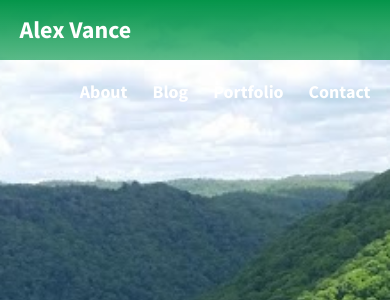
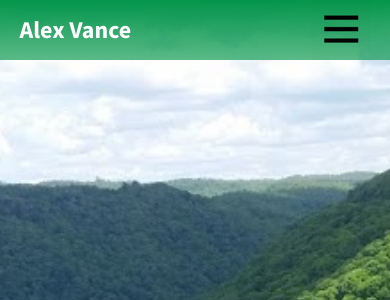
Before and after one commit to HerdADVance/blog, a PHP site: page /article.php in a window 390 px wide. Shown: the top 300 px of the page. Run offline with PHP 8.4, Linux system fonts and the light colour scheme.

Commit message:
Mobile design for Home Listing articles and hamburger button

```diff
--- a/article.php
+++ b/article.php
@@ -14,7 +14,7 @@
 <body>
 	<header class="site-header wrap left">
 		<span><a class="site-logo" href="/">Alex Vance</a></span>
-		<nav class="nav">
+		<nav class="nav desktop">
 			<ul>
 				<li><a href="">About</a></li>
 				<li><a href="">Blog</a></li>
@@ -22,15 +22,16 @@
 				<li><a href="">Contact</a></li>
 			</ul>
 		</nav>
+		<span class="mobile hamburger"><img src="/assets/images/hamburger.png"></span>
 	</header>
 	<div class="article-image"></div>
 	<div class="parallax">
 		<main class="main article-main">
 			<article class="article wrap">
 				<header class="article-header">
+					<img class="article-author-image" src="/assets/images/alex-vance.jpg" alt="Alex Vance">
 					<h1 class="article-title">Every Single West Virginian Has Taken This Same Goddamn Picture</h1>
 					<span class="article-byline">
-						<img class="article-author-image" src="/assets/images/alex-vance.jpg" alt="Alex Vance">
 						<strong class="article-author-name">Alex Vance</strong><br/>
 						<time datetime="2017-12-26" class="article-date">December 26, 2017</time>
 					</span>
--- a/assets/css/style.css
+++ b/assets/css/style.css
@@ -6,6 +6,9 @@ h1, h2, h3, h4, h5, h6, ul, li{
 }
 a{
 	text-decoration: none;
+}
+.mobile{
+	display: none;
 }
 .left{
 	text-align: left;
@@ -29,7 +32,7 @@ p{
 	margin: 0 0 30px 0;
 }
 .wrap{
-	padding: 0 12%;
+	padding: 0 7%;
 }
 .clear :after {
   content: "";
@@ -279,8 +282,8 @@ section{
 	border: 1px solid #000;
 	border-radius: 100%;
 	float: left;
-	height: 3em;
-	width: 3em;
+	height: 8em;
+	width: 8em;
 }
 .article-author-name, .article-date{
 	float:left;
@@ -368,8 +371,32 @@ section{
 
 /* MEDIA QUERIES */
 @media(max-width: 800px){
+	.mobile{
+		display: block;
+	}
+	.desktop{
+		display: none;
+	}
+	.wrap{
+		padding-left: 5%;
+		padding-right: 5%;
+	}
+	.nav{
+
+	}
+	.hamburger{
+		cursor: pointer;
+		float: right;
+		line-height: 60px;
+	}
 	.home-articles article{
 		width: 100%;
+	}
+	.home-listing{
+		border-bottom: 1px solid #CCC;
+	}
+	.home-listing h1{
+		margin: 0.5em 0 0.375em;
 	}
 	.home-listing img{
 		float: none;
@@ -378,10 +405,6 @@ section{
 	}
 	.article-title{
 		font-size: 2.25em;
-	}
-	.wrap{
-		padding-left: 5%;
-		padding-right: 5%;
 	}
 	.article ul{
 		padding-left: 30px;
--- a/index.php
+++ b/index.php
@@ -19,7 +19,7 @@
 <body>
 	<header class="site-header wrap left">
 		<span><a class="site-logo" href="/">Alex Vance</a></span>
-		<nav class="nav">
+		<nav class="nav desktop">
 			<ul>
 				<li><a href="">About</a></li>
 				<li><a href="">Blog</a></li>
@@ -27,6 +27,7 @@
 				<li><a href="">Contact</a></li>
 			</ul>
 		</nav>
+		<span class="mobile hamburger"><img src="/assets/images/hamburger.png"></span>
 	</header>
 	<main class="main home-main">
 		<section class="home-featured" style="background-image: radial-gradient(rgba(0,0,0,0.85), rgba(0,0,0,0.5)), url('/assets/images/new-river-overlook-feet.jpg');">
```
Also changed, not shown: assets/images/hamburger.png (added).
